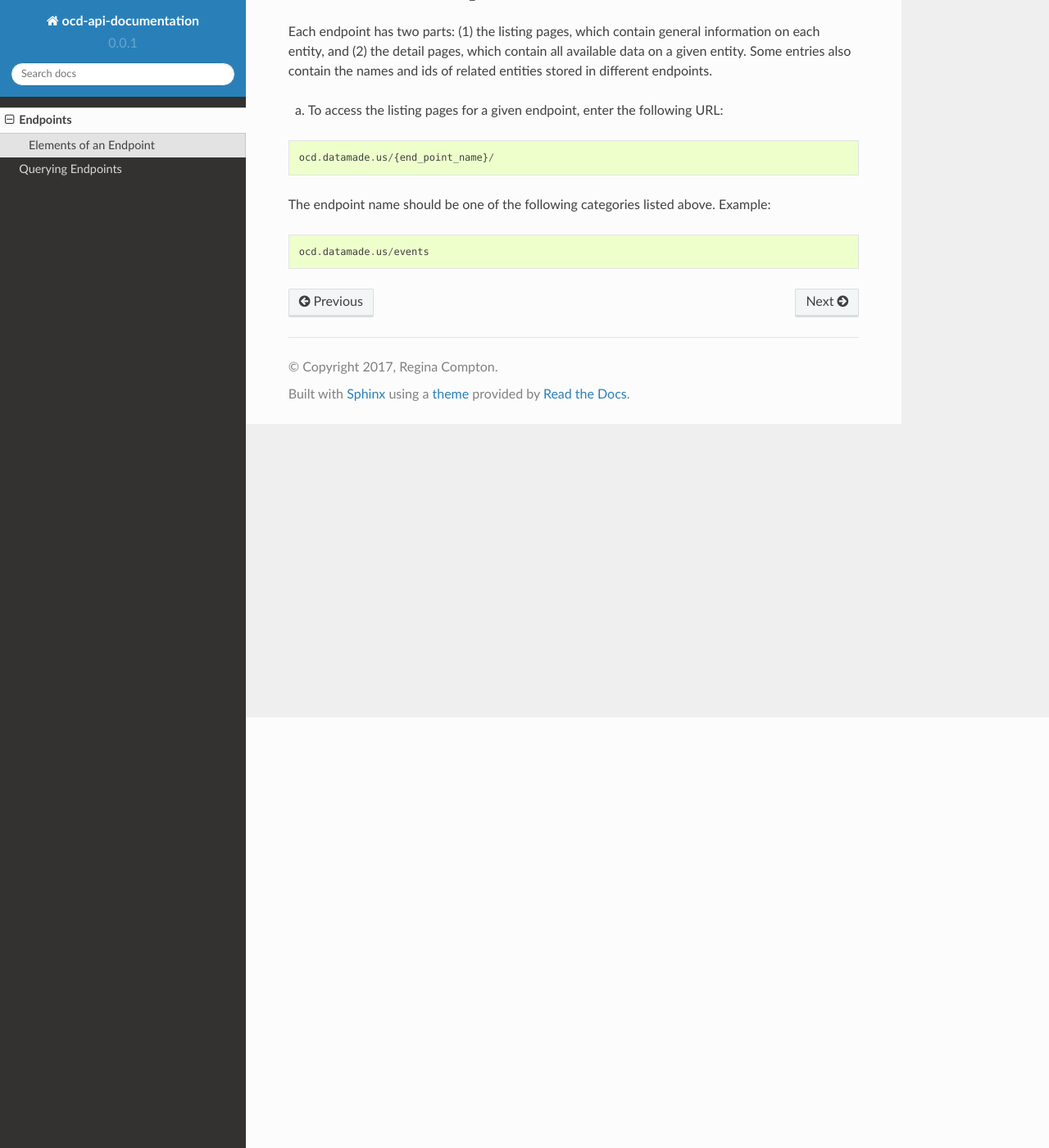
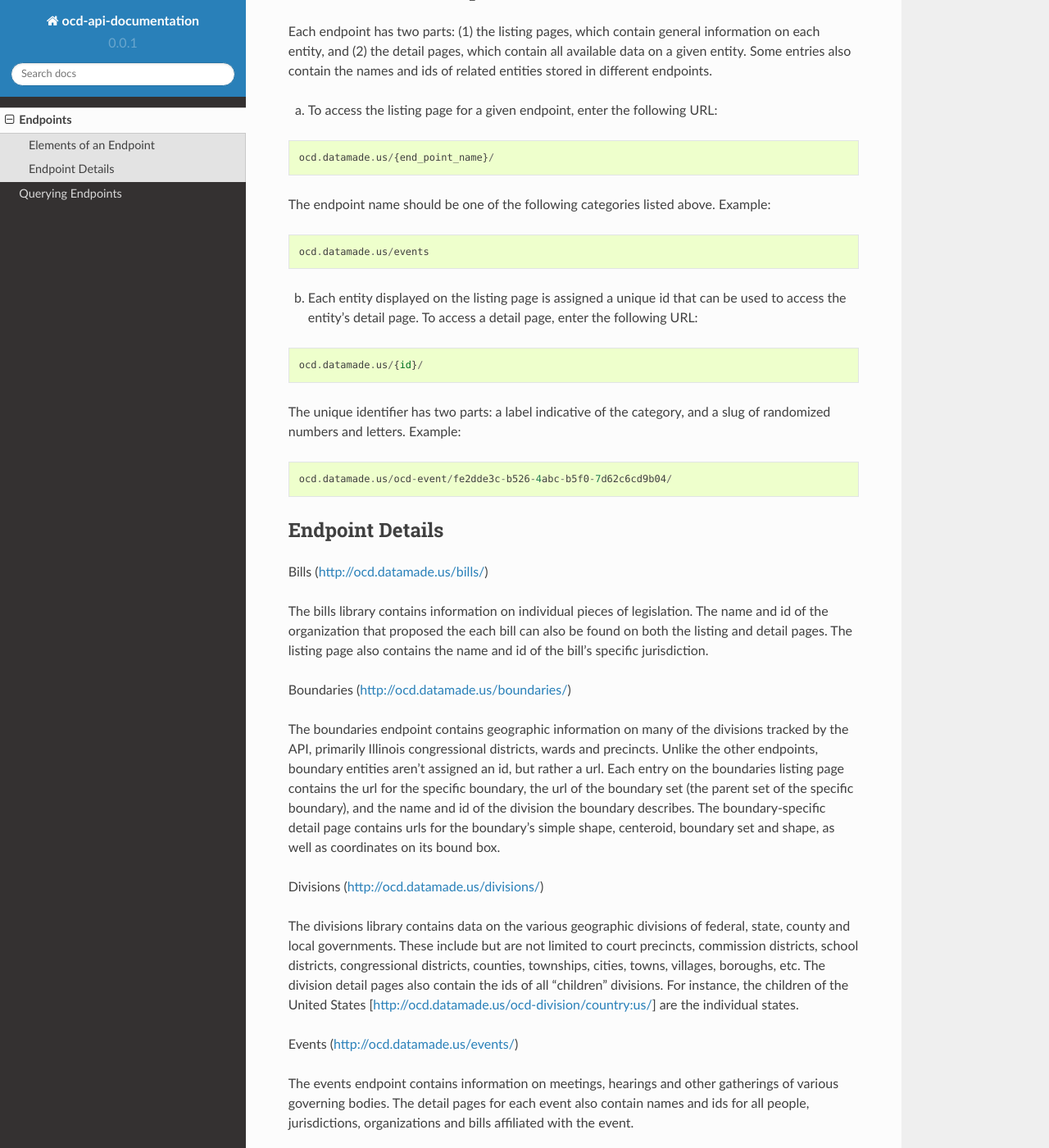
Before and after one commit to datamade/ocd-api-documentation, a Sphinx documentation site: the page built from docs/endpoints.rst, in a window 1280 px wide and 1400 px high, scrolled down 525 px. Shown: the whole window at 82% size. Built offline with Sphinx 7.4.7 and the Read the Docs theme 2.0.0, drawn with Linux system fonts in a browser that asks for light colours; some of the changed text lies outside the part shown.

Commit message:
More text about endpoints

```diff
--- a/docs/endpoints.rst
+++ b/docs/endpoints.rst
@@ -26,7 +26,7 @@ Elements of an Endpoint
 
 Each endpoint has two parts: (1) the listing pages, which contain general information on each entity, and (2) the detail pages, which contain all available data on a given entity. Some entries also contain the names and ids of related entities stored in different endpoints.
 
-a. To access the listing pages for a given endpoint, enter the following URL:
+a. To access the listing page for a given endpoint, enter the following URL:
 
 ::
 
@@ -37,3 +37,51 @@ The endpoint name should be one of the following categories listed above. Exampl
 ::
 
     ocd.datamade.us/events
+
+b. Each entity displayed on the listing page is assigned a unique id that can be used to access the entity’s detail page. To access a detail page, enter the following URL:
+
+::
+
+    ocd.datamade.us/{id}/
+
+The unique identifier has two parts: a label indicative of the category, and a slug of randomized numbers and letters. Example:
+
+::
+
+    ocd.datamade.us/ocd-event/fe2dde3c-b526-4abc-b5f0-7d62c6cd9b04/
+
+
+Endpoint Details
+~~~~~~~~~~~~~~~~
+
+Bills (http://ocd.datamade.us/bills/)
+
+The bills library contains information on individual pieces of legislation. The name and id of the organization that proposed the each bill can also be found on both the listing and detail pages. The listing page also contains the name and id of the bill’s specific jurisdiction.
+
+Boundaries (http://ocd.datamade.us/boundaries/)
+
+The boundaries endpoint contains geographic information on many of the divisions tracked by the API, primarily Illinois congressional districts, wards and precincts. Unlike the other endpoints, boundary entities aren’t assigned an id, but rather a url. Each entry on the boundaries listing page contains the url for the specific boundary, the url of the boundary set (the parent set of the specific boundary), and the name and id of the division the boundary describes. The boundary-specific detail page contains urls for the boundary’s simple shape, centeroid, boundary set and shape, as well as coordinates on its bound box.
+
+Divisions (http://ocd.datamade.us/divisions/)
+
+The divisions library contains data on the various geographic divisions of federal, state, county and local governments. These include but are not limited to court precincts, commission districts, school districts, congressional districts, counties, townships, cities, towns, villages, boroughs, etc. The division detail pages also contain the ids of all “children” divisions. For instance, the children of the United States [http://ocd.datamade.us/ocd-division/country:us/] are the individual states.
+
+Events (http://ocd.datamade.us/events/)
+
+The events endpoint contains information on meetings, hearings and other gatherings of various governing bodies. The detail pages for each event also contain names and ids for all people, jurisdictions, organizations and bills affiliated with the event.
+
+Jurisdictions (http://ocd.datamade.us/jurisdictions/)
+
+The jurisdictions endpoint includes details on each individual governing body contained within the API. (Chicago city government, Miami-Dade County government, Ferguson City Council, etc.)
+
+Organizations (http://ocd.datamade.us/organizations/)
+
+The organizations endpoint includes entries for the various executive offices, legislative bodies, committees and parties tracked by the API. (Chicago City Council, Republican Party, etc.) The listing page includes names and ids for all relevant jurisdictions and parent organizations. The detail pages for each organization also contain names, ids, term dates and organizational positions for each member, as well as names and ids for all parent organizations, children organizations, and overarching jurisdictions and divisions.
+
+People (http://ocd.datamade.us/people/)
+
+The people endpoint contains detailed information on the members of each jurisdiction tracked by the API The membership array on the people listing and detail pages includes relevant organization and jurisdiction names and ids.
+
+Votes (http://ocd.datamade.us/votes/)
+
+The votes endpoint contains information about every motion made on every piece of legislation within each jurisdiction tracked by the OCD API. The listing and detail pages within the votes endpoint also contain the name and id of the bill being voted on, and the organization conducting the vote. The detail page for each vote also lists the name and id of every voter and how they voted.
```
